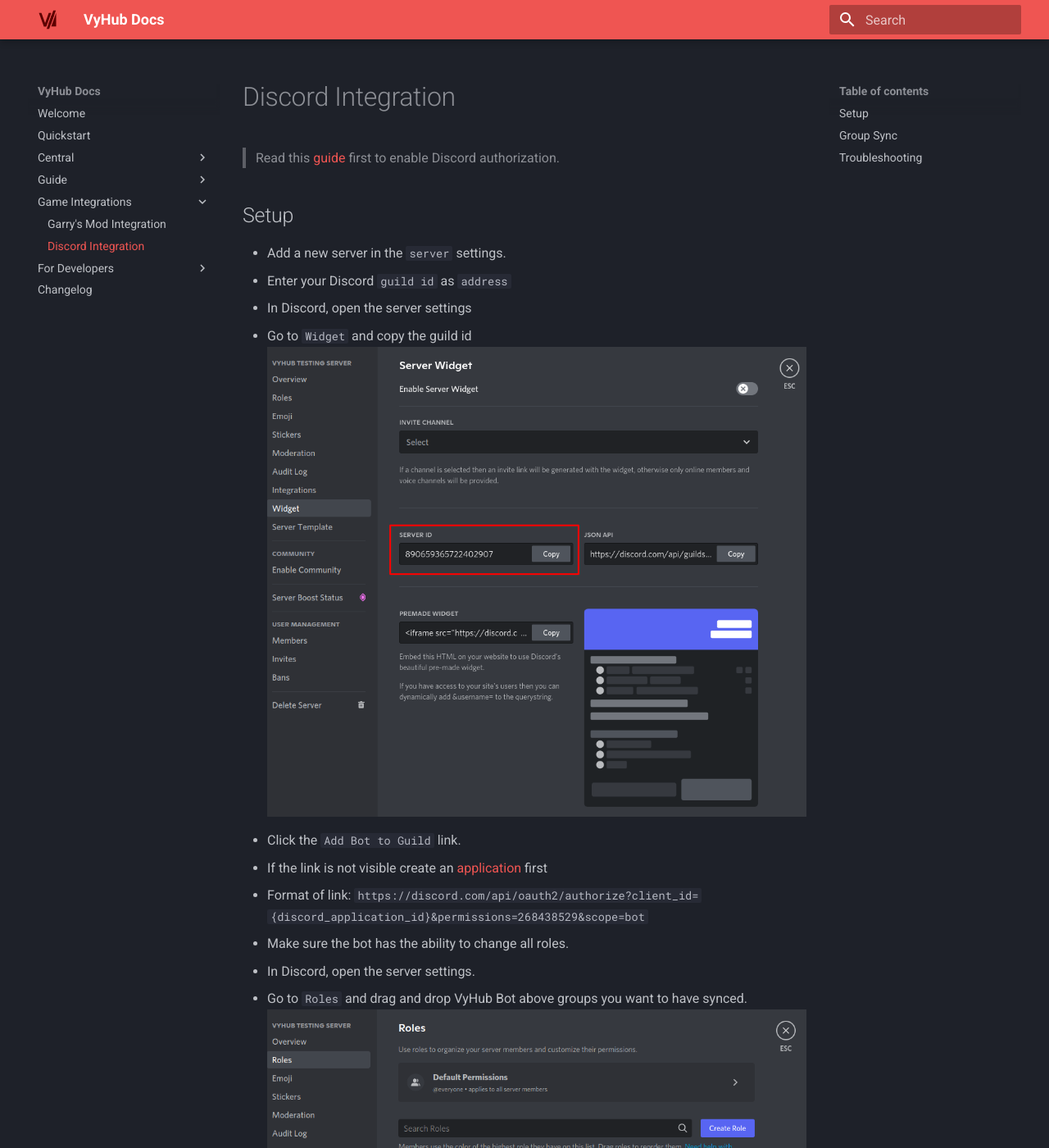
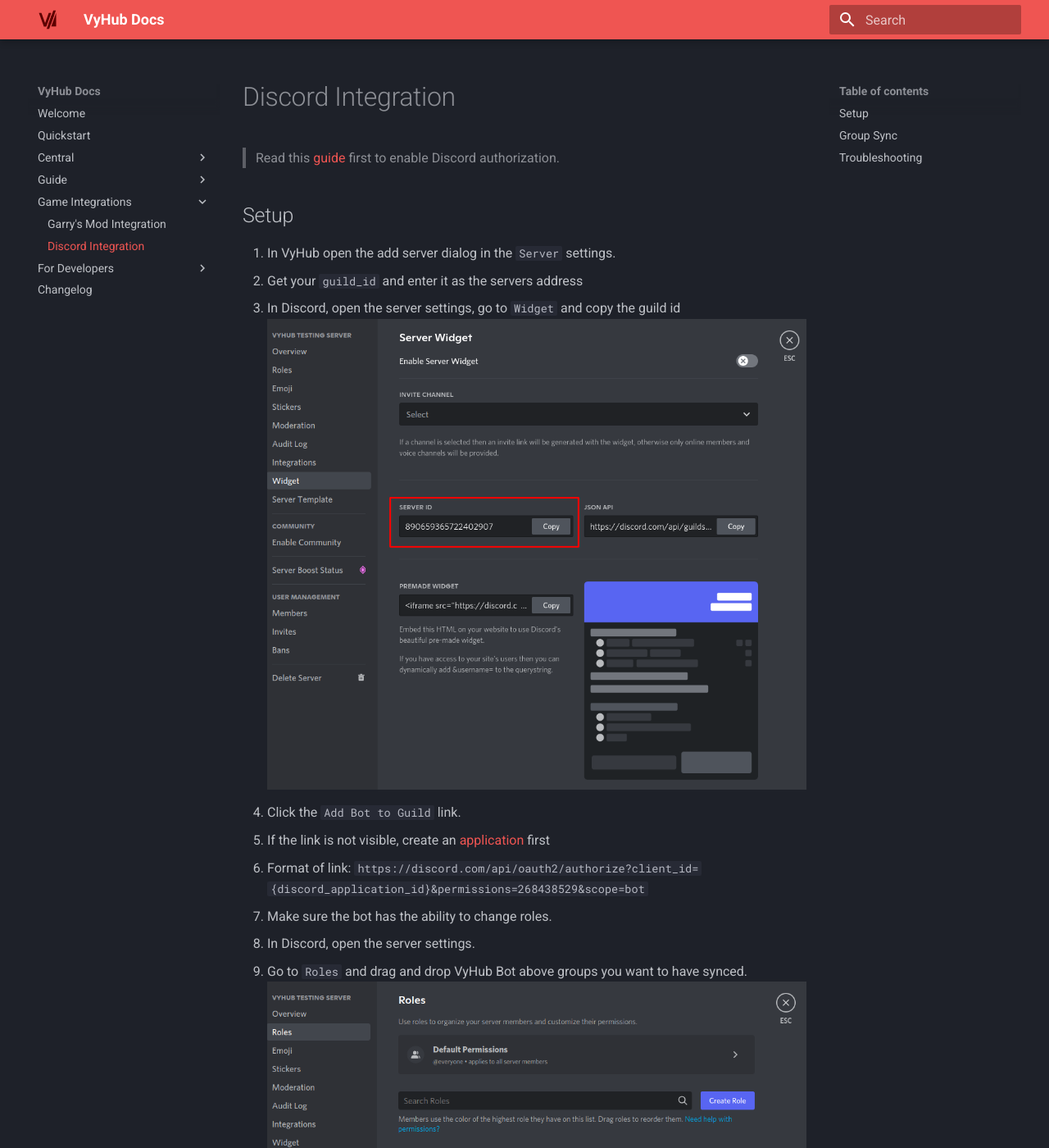
Before and after one commit to nyx-project/vyhub-documentation, an MkDocs documentation site: the page built from docs/game/discord.md, in a window 1280 px wide and 1400 px high. Shown: the whole window at 82% size. Built offline with MkDocs 1.6.1 and Material for MkDocs 9.7.7, drawn with Linux system fonts in a browser that asks for light colours; the version menu is left out.

Commit message:
Improve discord guide

```diff
--- a/docs/game/discord.md
+++ b/docs/game/discord.md
@@ -5,22 +5,17 @@
 
 ## Setup
 
-- Add a new server in the `server` settings.
-- Enter your Discord `guild id` as `address`
-  - In Discord, open the server settings
-  - Go to `Widget` and copy the guild id
-  ![Discord Guild Id](../assets/game_integration_guide/discord_guild_id.png)
-- Click the `Add Bot to Guild` link.
-  - If the link is not visible create an [application](../guide/authorization.md) first
-  - Format of link: `https://discord.com/api/oauth2/authorize?client_id={discord_application_id}&permissions=268438529&scope=bot`
-
-
-
-
-- Make sure the bot has the ability to change all roles.
-  - In Discord, open the server settings.
-  - Go to `Roles` and drag and drop VyHub Bot above groups you want to have synced.
-  ![Discord Role Permissions](../assets/game_integration_guide/discord_roles.png)
+1. In VyHub open the add server dialog in the `Server` settings.
+2. Get your `guild_id` and enter it as the servers address
+   - In Discord, open the server settings, go to `Widget` and copy the guild id
+   ![Discord Guild Id](../assets/game_integration_guide/discord_guild_id.png)
+3. Click the `Add Bot to Guild` link.
+   - If the link is not visible, create an [application](../guide/authorization.md) first
+   - Format of link: `https://discord.com/api/oauth2/authorize?client_id={discord_application_id}&permissions=268438529&scope=bot`
+4. Make sure the bot has the ability to change roles.
+   - In Discord, open the server settings.
+   - Go to `Roles` and drag and drop VyHub Bot above groups you want to have synced.
+   ![Discord Role Permissions](../assets/game_integration_guide/discord_roles.png)
 
 > For higher security do not allow the bot to sync admin groups.
 
```
